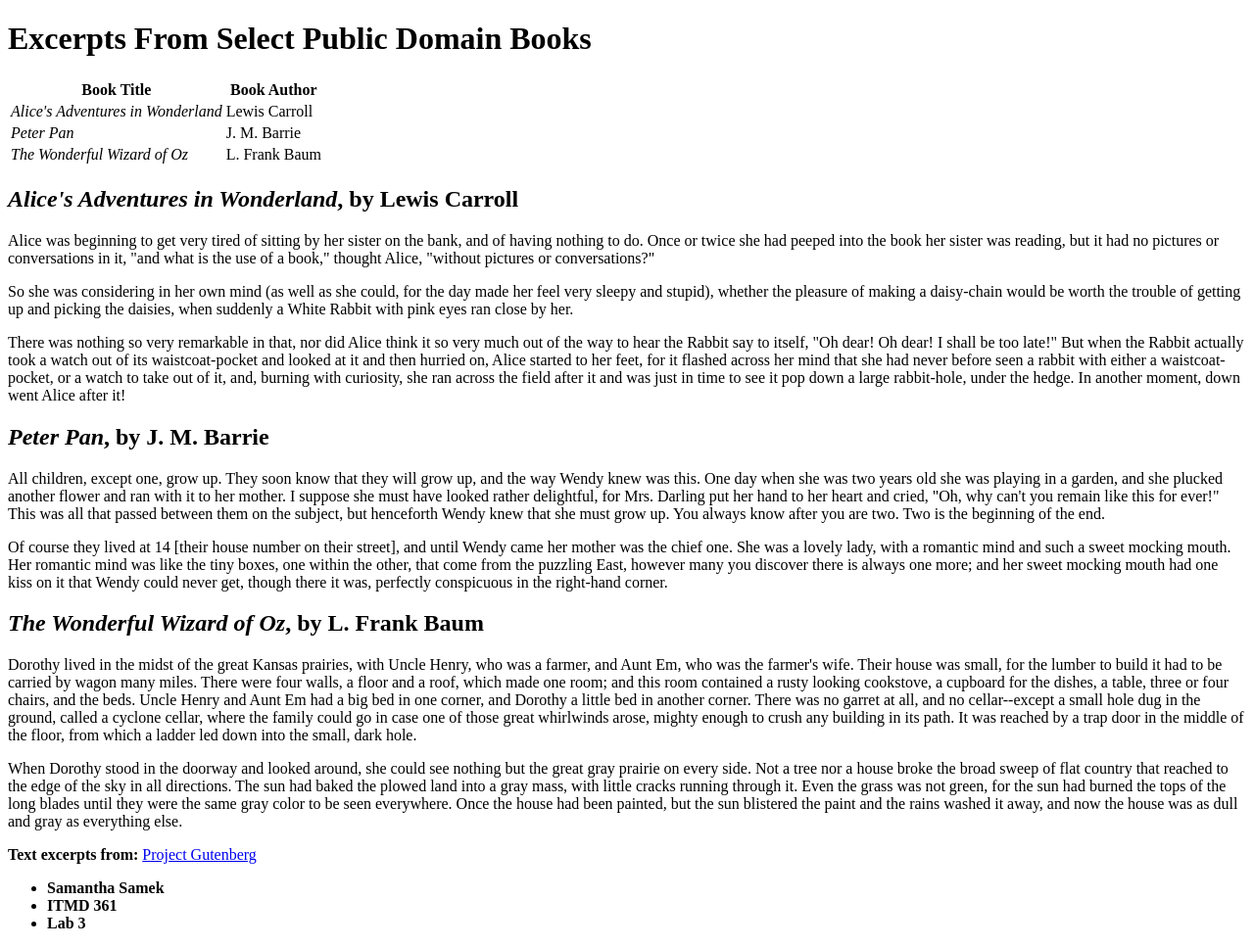
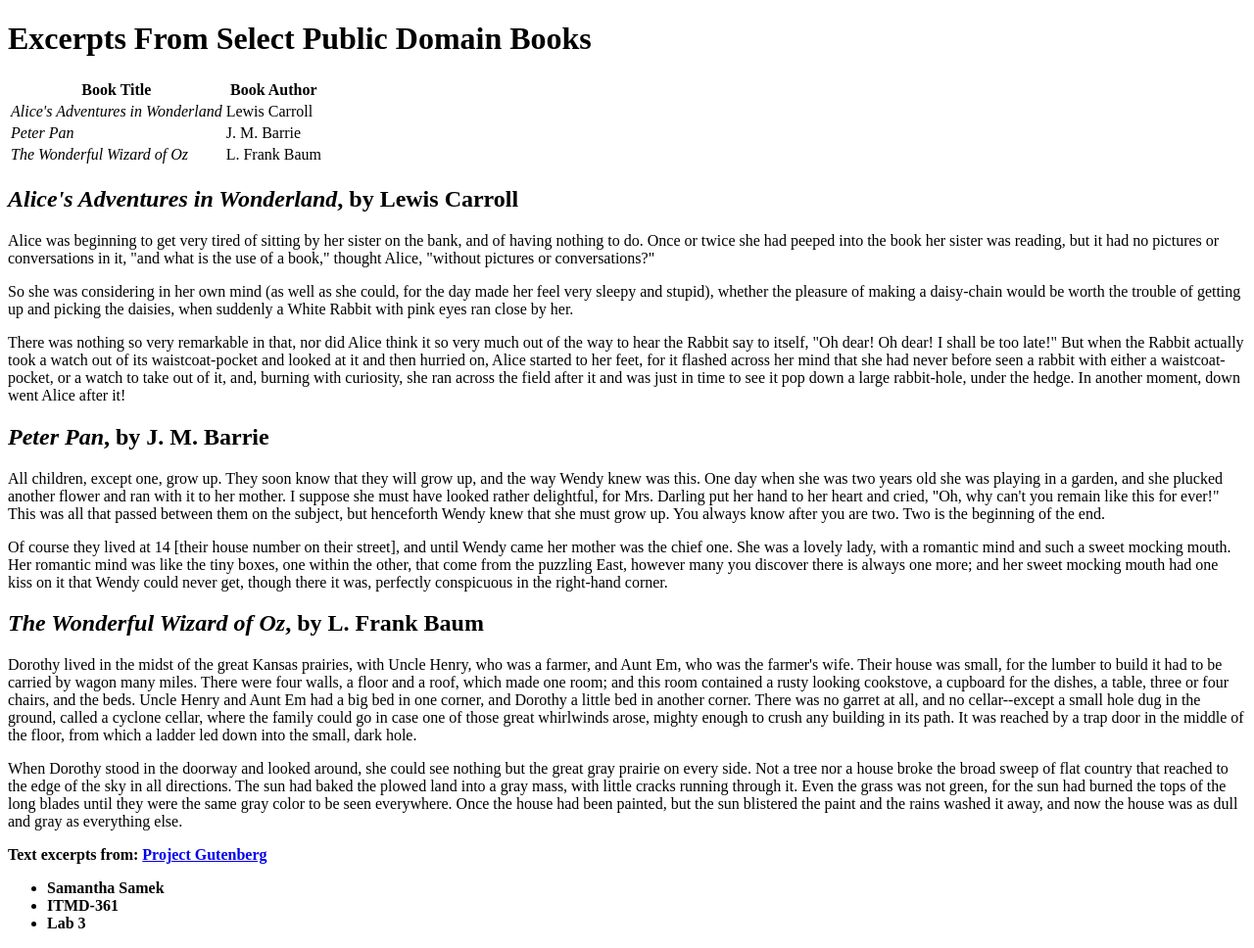
Before and after one commit to ssamek/Lab3, a plain HTML site: page index.html in a window 1280 px wide. Shown: the whole page at 98% size. Drawn offline with Linux system fonts and the light colour scheme.

Commit message:
editing for comparisons pt 2

```diff
--- a/index.html
+++ b/index.html
@@ -37,16 +37,16 @@
 <p>Of course they lived at 14 [their house number on their street], and until Wendy came her mother was the chief one. She was a lovely lady, with a romantic mind and such a sweet mocking mouth. Her romantic mind was like the tiny boxes, one within the other, that come from the puzzling East, however many you discover there is always one more; and her sweet mocking mouth had one kiss on it that Wendy could never get, though there it was, perfectly conspicuous in the right-hand corner.</p>
 
 
-
-
 <h2><em>The Wonderful Wizard of Oz</em>, by L. Frank Baum</h2>
 <p>Dorothy lived in the midst of the great Kansas prairies, with Uncle Henry, who was a farmer, and Aunt Em, who was the farmer's wife.  Their house was small, for the lumber to build it had to be carried by wagon many miles.  There were four walls, a floor and a roof, which made one room; and this room contained a rusty looking cookstove, a cupboard for the dishes, a table, three or four chairs, and the beds.  Uncle Henry and Aunt Em had a big bed in one corner, and Dorothy a little bed in another corner.  There was no garret at all, and no cellar--except a small hole dug in the ground, called a cyclone cellar, where the family could go in case one of those great whirlwinds arose, mighty enough to crush any building in its path.  It was reached by a trap door in the middle of the floor, from which a ladder led down into the small, dark hole.</p>
 
 <p>When Dorothy stood in the doorway and looked around, she could see nothing but the great gray prairie on every side.  Not a tree nor a house broke the broad sweep of flat country that reached to the edge of the sky in all directions.  The sun had baked the plowed land into a gray mass, with little cracks running through it.  Even the grass was not green, for the sun had burned the tops of the long blades until they were the same gray color to be seen everywhere.  Once the house had been painted, but the sun blistered the paint and the rains washed it away, and now the house was as dull and gray as everything else.</p>
-		<p><strong>Text excerpts from:</strong> <a href= "http://www.gutenberg.org"> Project Gutenberg</a></p>
-		<ul>
-				<li><strong> Samantha Samek </strong></li>
-				<li><strong> ITMD 361 </strong></li>
-				<li><strong> Lab 3 </strong></li>
-	</body>
-	</html>
+
+<p><strong>Text excerpts from: <a href="http://www.gutenberg.org">Project Gutenberg</a></strong></p>
+<ul>
+	<li><strong>Samantha Samek </strong></li>
+	<li><strong>ITMD-361 </strong></li>
+	<li><strong>Lab 3</strong></li>
+</ul>
+</body>
+</html>
```
